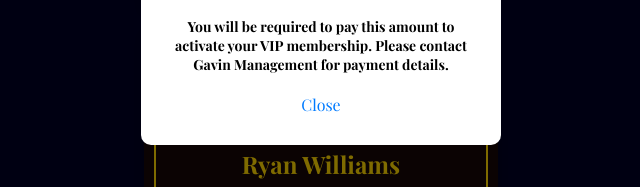
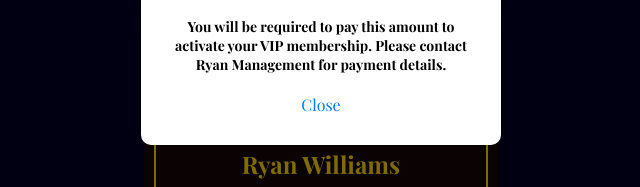
Before and after one commit to podapodcast/Ryan-Williams, a plain HTML site: page card56.html in a window 1280 px wide. Both pictures are taken after a click on the button "Click here to activate". Shown: the part 362-549 px from the top of the page, 319-959 px from the left. Drawn offline with nearby package versions, Linux system fonts and the light colour scheme; a web font is replaced by a local one.

Commit message:
Update card56.html

```diff
--- a/card56.html
+++ b/card56.html
@@ -3,7 +3,7 @@
 <head>
     <meta charset="UTF-8">
     <meta name="viewport" content="width=device-width, initial-scale=1.0">
-    <title>Gavin Celebrity Membership Card Generator</title>
+    <title>Ryan Celebrity Membership Card Generator</title>
     <link rel="stylesheet" href="https://fonts.googleapis.com/css2?family=Playfair+Display:wght@200;300;400;500;700&display=swap">
     <style>
         body {
@@ -176,7 +176,7 @@
             <p id="amount">$550</p>
             <p class="modal-details">
                 You will be required to pay this amount to activate your VIP membership.
-                Please contact Gavin Management for payment details.
+                Please contact Ryan Management for payment details.
             </p>
             <span id="close-modal" onclick="closeModal()">Close</span>
         </div>
```
